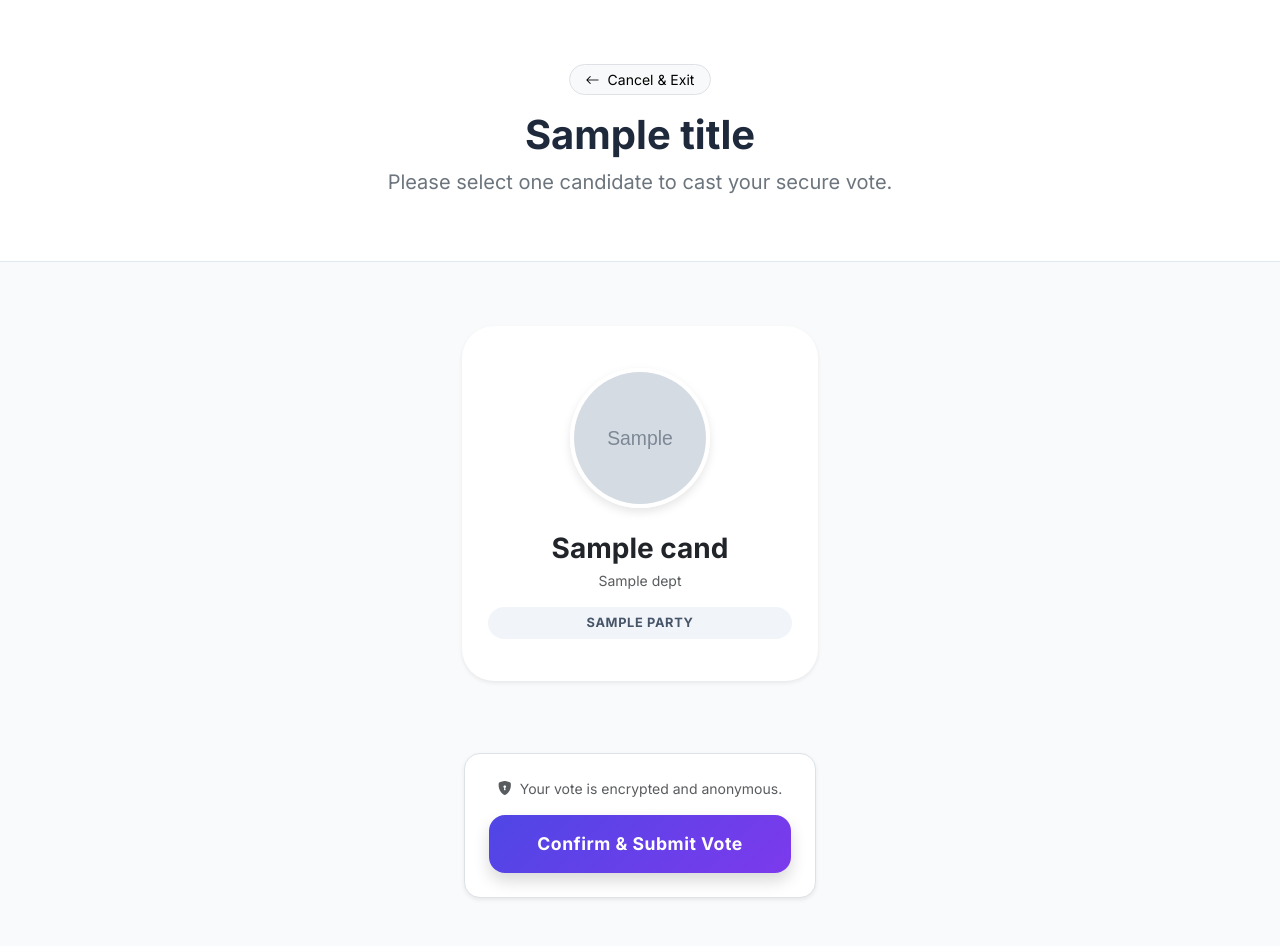
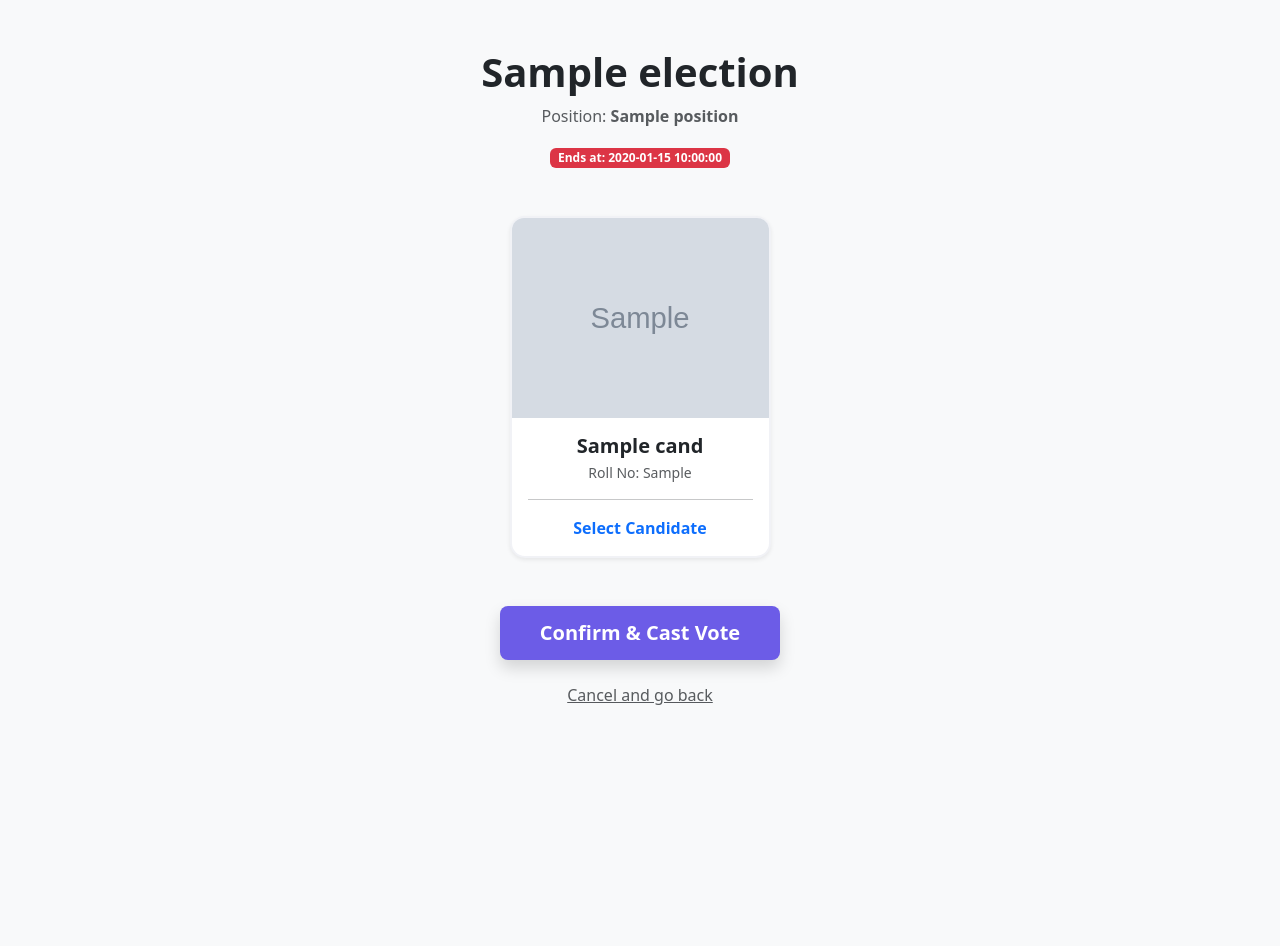
Before and after one commit to abdulwadood-h/online-voting-system, a Flask app: template templates/vote.html in a window 1280 px wide. After the commit the page ends 705 px from the top, so only its background shows below. Run offline with Flask 3, Linux system fonts and the light colour scheme; the template is opened without the code that fills it: most values are stand-ins (such as "Sample title", 1, 10 or a date in 2020); grey boxes marked "Sample" are stand-in pictures.

Commit message:
vote.html

```diff
--- a/templates/vote.html
+++ b/templates/vote.html
@@ -3,167 +3,60 @@
 <head>
     <meta charset="UTF-8">
     <meta name="viewport" content="width=device-width, initial-scale=1.0">
-    <title>Cast Your Vote | {{ title }}</title>
-    <link href="https://fonts.googleapis.com/css2?family=Inter:wght@300;400;600;700&display=swap" rel="stylesheet">
+    <title>Cast Your Ballot - {{ election.title }}</title>
     <link href="https://cdn.jsdelivr.net/npm/bootstrap@5.3.0/dist/css/bootstrap.min.css" rel="stylesheet">
-    <link rel="stylesheet" href="https://cdn.jsdelivr.net/npm/bootstrap-icons@1.11.0/font/bootstrap-icons.css">
-
     <style>
-        :root {
-            --primary-gradient: linear-gradient(135deg, #4f46e5 0%, #7c3aed 100%);
-            --selection-color: #4f46e5;
+        :root { --primary-purple: #6c5ce7; }
+        .candidate-card {
+            border: 2px solid #f1f2f6;
+            transition: all 0.3s ease;
+            cursor: pointer;
+            border-radius: 15px;
         }
-
-        body {
-            font-family: 'Inter', sans-serif;
-            background-color: #f8fafc;
-            color: #1e293b;
+        .candidate-card:hover {
+            transform: translateY(-5px);
+            box-shadow: 0 10px 20px rgba(0,0,0,0.1);
         }
-
-        .ballot-header {
-            background: #ffffff;
-            padding: 4rem 0 3rem;
-            border-bottom: 1px solid #e2e8f0;
-            margin-bottom: 4rem;
+        /* Style for the radio selection effect */
+        .btn-check:checked + .candidate-card {
+            border-color: var(--primary-purple);
+            background-color: #f8f7ff;
         }
-
-        .vote-card {
-            background: #ffffff;
-            border: 2px solid transparent;
-            border-radius: 2rem;
-            padding: 2.5rem 1.5rem;
-            transition: all 0.3s cubic-bezier(0.4, 0, 0.2, 1);
-            position: relative;
-            overflow: hidden;
+        .cand-img {
+            height: 200px;
+            object-fit: cover;
+            border-radius: 12px 12px 0 0;
         }
-
-        .vote-card:hover {
-            transform: translateY(-5px);
-            background: #ffffff;
-            border-color: #e2e8f0;
-            box-shadow: 0 10px 15px -3px rgba(0, 0, 0, 0.05);
-        }
-
-        /* Hidden Radio Logic */
-        input[type="radio"]:checked + .vote-card {
-            border-color: var(--selection-color);
-            background-color: #f5f3ff;
-            box-shadow: 0 20px 25px -5px rgba(79, 70, 229, 0.1);
-        }
-
-        /* Candidate Image Styling */
-        .img-wrapper {
-            position: relative;
-            width: 140px;
-            height: 140px;
-            margin: 0 auto 1.5rem;
-        }
-
-        .candidate-img {
-            width: 100%;
-            height: 100%;
-            object-fit: cover;
-            border-radius: 50%;
-            border: 4px solid #ffffff;
-            box-shadow: 0 4px 10px rgba(0,0,0,0.1);
-            transition: transform 0.3s ease;
-        }
-
-        input[type="radio"]:checked + .vote-card .candidate-img {
-            transform: scale(1.05);
-            border-color: var(--selection-color);
-        }
-
-        /* Selection Indicator Badge */
-        .check-badge {
-            position: absolute;
-            top: 1.5rem;
-            right: 1.5rem;
-            width: 32px;
-            height: 32px;
-            background: var(--selection-color);
-            color: white;
-            border-radius: 50%;
-            display: flex;
-            align-items: center;
-            justify-content: center;
-            opacity: 0;
-            transform: scale(0.5);
-            transition: all 0.3s cubic-bezier(0.34, 1.56, 0.64, 1);
-        }
-
-        input[type="radio"]:checked + .vote-card .check-badge {
-            opacity: 1;
-            transform: scale(1);
-        }
-
-        .party-pill {
-            display: inline-block;
-            background: #f1f5f9;
-            color: #475569;
-            padding: 0.4rem 1rem;
-            border-radius: 50px;
-            font-size: 0.8rem;
-            font-weight: 700;
-            margin-top: 1rem;
-            text-transform: uppercase;
-            letter-spacing: 0.05em;
-        }
-
-        .btn-confirm {
-            background: var(--primary-gradient);
+        .submit-btn {
+            background-color: var(--primary-purple);
             border: none;
-            padding: 1rem 3rem;
-            border-radius: 1rem;
-            font-weight: 800;
-            font-size: 1.1rem;
-            letter-spacing: 0.5px;
-            transition: all 0.3s ease;
-        }
-
-        .btn-confirm:hover {
-            transform: translateY(-2px);
-            box-shadow: 0 10px 20px rgba(79, 70, 229, 0.4);
+            padding: 12px 40px;
+            font-weight: 600;
         }
     </style>
 </head>
-<body>
+<body class="bg-light">
 
-    <header class="ballot-header text-center">
-        <div class="container">
-            <a href="{{ url_for('student_dashboard') }}" class="btn btn-light btn-sm rounded-pill px-3 mb-3 border">
-                <i class="bi bi-arrow-left me-1"></i> Cancel & Exit
-            </a>
-            <h1 class="fw-bold mb-2">{{ title }}</h1>
-            <p class="text-secondary fs-5">Please select one candidate to cast your secure vote.</p>
-        </div>
-    </header>
-
-    <div class="container pb-5">
-        <form method="POST">
-            <div class="row justify-content-center">
-                {% for cand in candidates %}
-                <div class="col-lg-4 col-md-6 mb-4">
-                    <label class="w-100 cursor-pointer">
-                        <input type="radio" name="candidate_id" value="{{ cand.id }}" class="d-none" required>
-                        <div class="card vote-card text-center shadow-sm">
-                            <div class="check-badge shadow">
-                                <i class="bi bi-check-lg"></i>
+<div class="container py-5">
+    <div class="text-center mb-5">
+        <h1 class="fw-bold">{{ election.title }}</h1>
+        <p class="text-muted">Position: <strong>{{ election.position }}</strong></p>
+        <div class="badge bg-danger">Ends at: {{ election.end_time }}</div>
     </div>
 
-                            <div class="img-wrapper">
-                                <img src="{{ url_for('static', filename='uploads/' + cand.photo) }}"
-                                     class="candidate-img"
-                                     alt="{{ cand.name }}"
-                                     onerror="this.src='/static/uploads/default.png'">
-                            </div>
-
-                            <h3 class="fw-bold mb-1">{{ cand.name }}</h3>
-                            <p class="text-muted small mb-0">{{ cand.dept }}</p>
-
-                            <div class="party-pill">
-                                {{ cand.party }}
-                            </div>
+    <form action="{{ url_for('vote', election_id=election.id) }}" method="POST" id="voteForm">
+        <div class="row g-4 justify-content-center">
+            {% for candidate in candidates %}
+            <div class="col-md-4 col-lg-3">
+                <input type="radio" class="btn-check" name="candidate_id" id="cand_{{ candidate.id }}" value="{{ candidate.id }}" required>
+                <label class="card candidate-card h-100 shadow-sm" for="cand_{{ candidate.id }}">
+                    <img src="{{ url_for('static', filename='uploads/' + candidate.photo) }}"
+                         class="card-img-top cand-img" alt="{{ candidate.name }}">
+                    <div class="card-body text-center">
+                        <h5 class="card-title fw-bold mb-1">{{ candidate.name }}</h5>
+                        <p class="text-muted small mb-0">Roll No: {{ candidate.roll_no }}</p>
+                        <hr>
+                        <div class="text-primary fw-bold selection-text">Select Candidate</div>
                     </div>
                 </label>
             </div>
@@ -171,16 +64,25 @@
         </div>
 
         <div class="text-center mt-5">
-                <div class="card bg-white d-inline-block p-4 rounded-4 shadow-sm border">
-                    <p class="small text-muted mb-3"><i class="bi bi-shield-lock-fill me-1"></i> Your vote is encrypted and anonymous.</p>
-                    <button type="submit" class="btn btn-primary btn-confirm shadow text-white">
-                        Confirm & Submit Vote
+            <button type="submit" class="btn btn-primary btn-lg submit-btn shadow" onclick="return confirmVote()">
+                Confirm & Cast Vote
             </button>
-                </div>
+            <br>
+            <a href="{{ url_for('student_dashboard') }}" class="btn btn-link mt-3 text-muted">Cancel and go back</a>
         </div>
     </form>
 </div>
 
-    <script src="https://cdn.jsdelivr.net/npm/bootstrap@5.3.0/dist/js/bootstrap.bundle.min.js"></script>
+<script>
+    function confirmVote() {
+        const selected = document.querySelector('input[name="candidate_id"]:checked');
+        if (!selected) {
+            alert("Please select a candidate first!");
+            return false;
+        }
+        return confirm("Are you sure? You cannot change your vote after submission.");
+    }
+</script>
+
 </body>
 </html>
```
Lines whose indentation alone changed are shown as unchanged.
